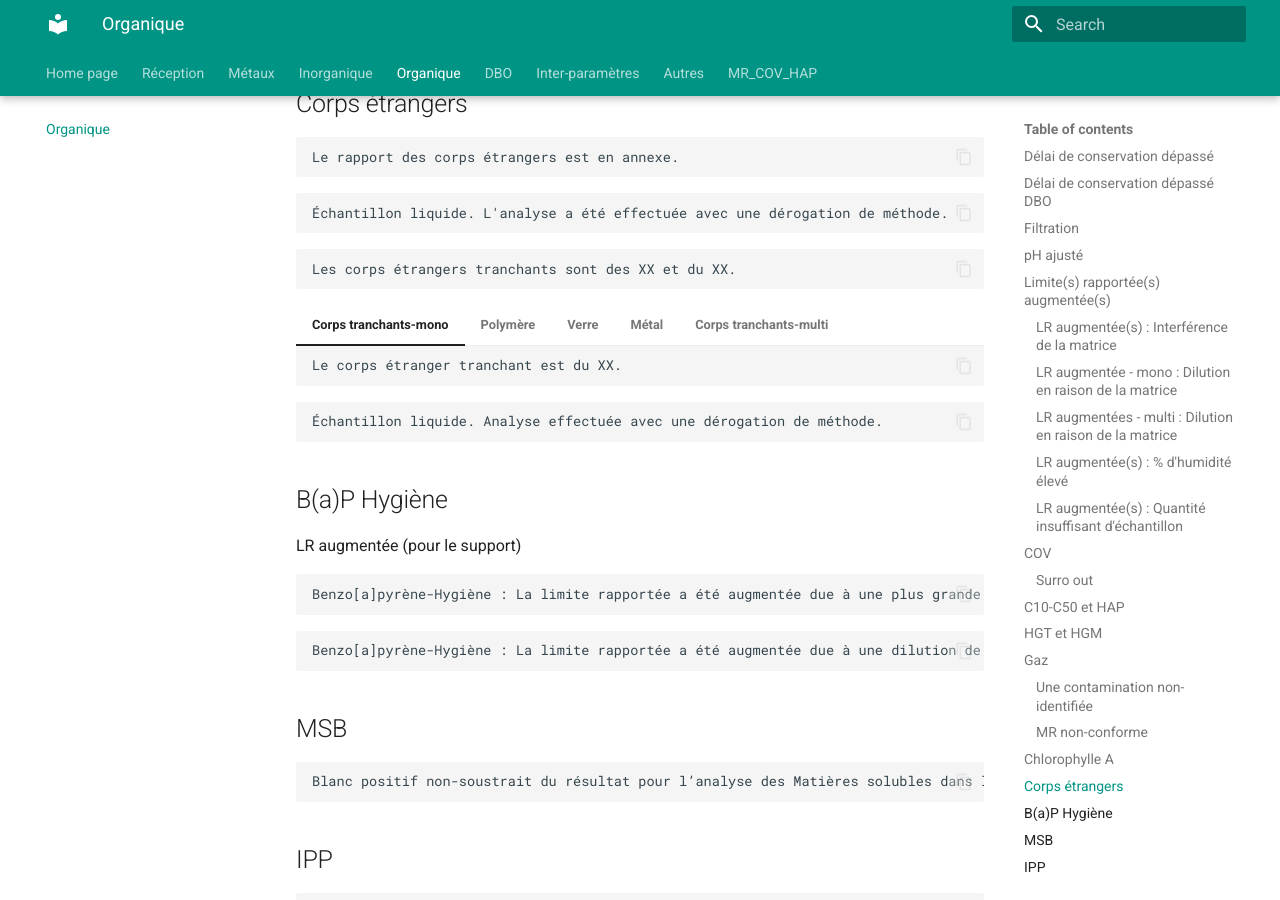
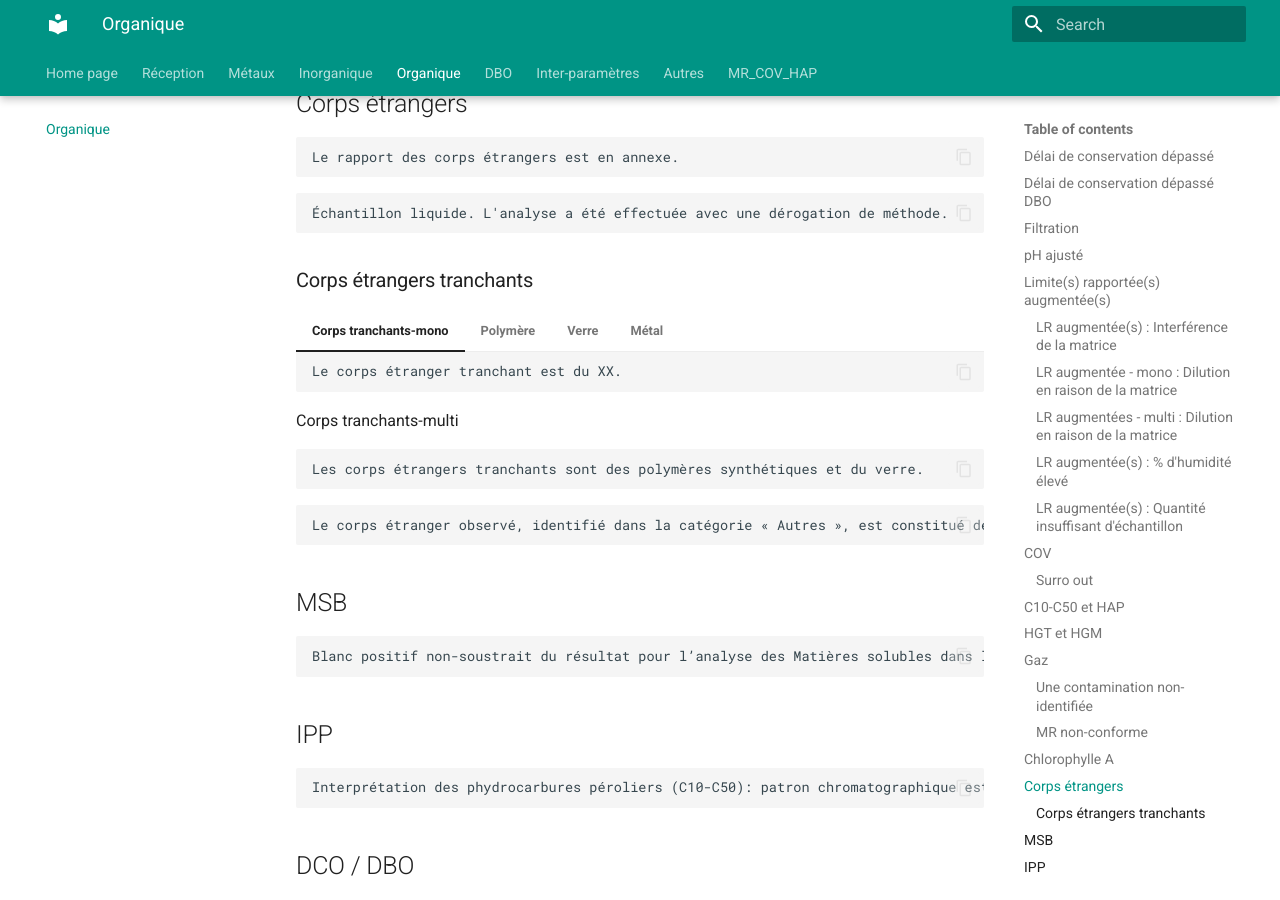
Before and after one commit to denisshragin/chemistry_comments, an MkDocs documentation site: the page built from docs/organique.md, in a window 1280 px wide and 900 px high, scrolled down 6278 px. Built offline with MkDocs 1.6.1 and Material for MkDocs 9.7.7, drawn with Linux system fonts in a browser that asks for light colours.

Commit message:
Corps étrangers modifés

````diff
--- a/docs/organique.md
+++ b/docs/organique.md
@@ -388,16 +388,14 @@ Le rapport des corps étrangers est en annexe.
 ```
 Échantillon liquide. L'analyse a été effectuée avec une dérogation de méthode.
 ```
-```
-Les corps étrangers tranchants sont des XX et du XX.
-```
+### Corps étrangers tranchants
 === "Corps tranchants-mono"
     ```
     Le corps étranger tranchant est du XX.
     ```
 === "Polymère"
     ```
-    Les corps étrangers tranchants sont des polymères synthétiques.
+    Le corps étranger tranchant est du polymère synthétique.
     ```
 === "Verre"
     ```
@@ -407,23 +405,14 @@ Les corps étrangers tranchants sont des XX et du XX.
     ```
     Le corps étranger tranchant est du métal.
     ```
-=== "Corps tranchants-multi"
-    ```
-    Les corps étrangers tranchants sont des polymères synthétiques et du verre.
-    ```
-
+Corps tranchants-multi
 ```
-Échantillon liquide. Analyse effectuée avec une dérogation de méthode.
+Les corps étrangers tranchants sont des polymères synthétiques et du verre.
+```
+```
+Le corps étranger observé, identifié dans la catégorie « Autres », est constitué de tissu.
 ```
 
-## B(a)P Hygiène
-LR augmentée (pour le support)
-```
-Benzo[a]pyrène-Hygiène : La limite rapportée a été augmentée due à une plus grande utilisation de solvant en raison de la matrice de l'échantillon.
-```
-```
-Benzo[a]pyrène-Hygiène : La limite rapportée a été augmentée due à une dilution de l'échantillon en raison de la matrice.
-```
 
 ## MSB
 ```
````
